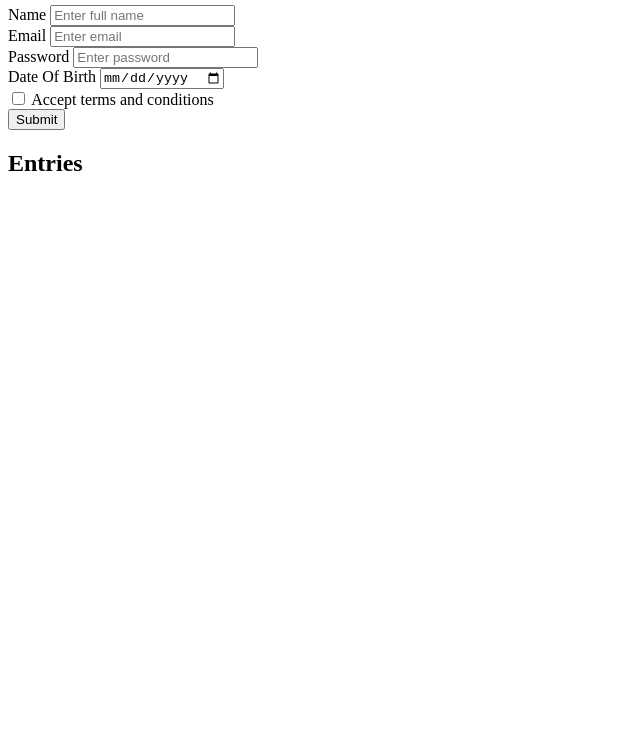
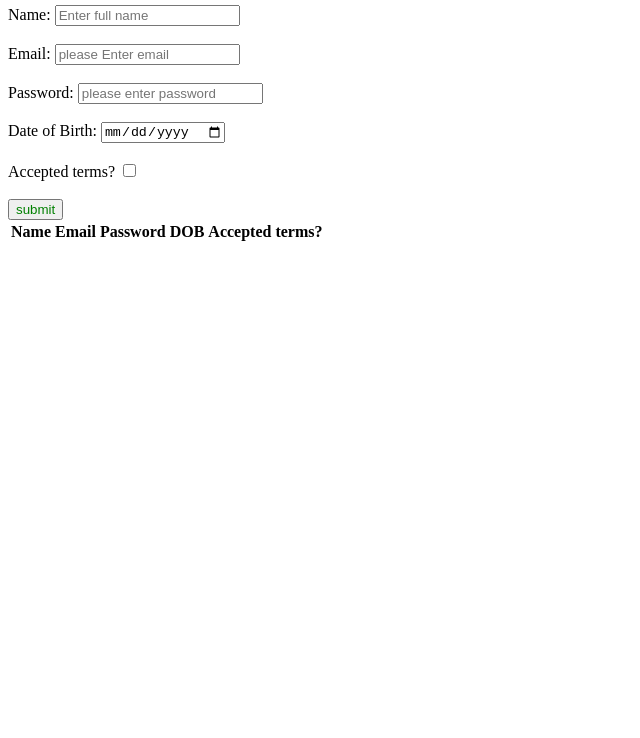
Before and after one commit to Balamaloth/wd101, a plain HTML site: page index.html in a window 1280 px wide. Shown: the part 62-800 px from the top of the page, without its empty margins (0-640 px from the left). Drawn offline with Linux system fonts and the light colour scheme.

Commit message:
Update index.html

```diff
--- a/index.html
+++ b/index.html
@@ -1,43 +1,46 @@
 <!DOCTYPE html>
-<html>
+<html lang="en">
 <head>
-    <title>Registration Form</title>
+  <meta charset="UTF-8">
+  <meta name="viewport" content="width=device-width, initial-scale=1.0">
+  <title>Registration form</title>
 </head>
-<body class="text-center">
-    <div class="container mx-auto max-w-lg">
-        <div class="bg-white px-6 pt-5 pb-5 shadow-xl ring-1 ring-gray-900/5 sm:mx-auto sm:max-w-lg sm:rounded-lg sm:px-10">
-            <h2 class="text-3xl text-auto font-bold leading-tight text-center">Registration Form</h2>
-            <div class="divide-y divide-gray-300/50 space-y-6 py-8 text-base leading-7 text-gray-600">
-                <form id="user-form">
-                    <div class="mb-5">
-                        <label for="name" class="block text-md font-medium leading-5 text-gray-700">Name</label>
-                        <input required type="text" id="name" name="name" class="bg-gray-100 rounded-lg shadow-md px-4 py-3 text-base leading-6 placeholder-gray-500 focus:outline-none focus:ring-pink-500 focus:border-pink-500" placeholder="Enter full name">
-                    </div>
-                    <div class="mb-5">
-                        <label for="email" class="block text-md font-medium leading-5 text-gray-700">Email</label>
-                        <input required type="email" id="email" name="email" class="bg-gray-100 rounded-lg shadow-md px-4 py-3 text-base leading-6 placeholder-gray-500 focus:outline-none focus:ring-pink-500 focus:border-pink-500" placeholder="Enter email">
-                    </div>
-                    <div class="mb-5">
-                        <label for="password" class="block text-md font-medium leading-5 text-gray-700">Password</label>
-                        <input required type="password" id="password" name="password" class="bg-gray-100 rounded-lg shadow-md px-4 py-3 text-base leading-6 placeholder-gray-500 focus:outline-none focus:ring-pink-500 focus:border-pink-500" placeholder="Enter password">
-                    </div>
-                    <div class="mb-5">
-                        <label for="dob" class="block text-md font-medium leading-5 text-gray-700">Date Of Birth</label>
-                        <input required type="date" id="dob" name="dob" class="bg-gray-100 rounded-lg shadow-md px-4 py-3 text-base leading-6 placeholder-gray-500 focus:outline-none focus:ring-pink-500 focus:border-pink-500">
-                    </div>
-                    <div class="mb-5">
-                        <input type="checkbox" id="accept-terms" name="accept-terms" class="bg-green-100 rounded-lg shadow-md px-4 py-3 text-base leading-6 focus:outline-none focus:ring-pink-500 focus:border-pink-500">
-                        <label for="accept-terms" class="inline-block text-md font-medium leading-5 text-gray-700">Accept terms and conditions</label>
-                    </div>
-                    <button type="submit" class="w-full rounded-lg shadow-lg px-8 py-4 bg-green-500 text-white hover:bg-green-400 focus:outline-none focus:ring focus:ring-green-400 transition duration-200">Submit</button>
-                </form>
-            </div>
-        </div>
-        <div class="bg-white mt-5 pt-10 pb-8 shadow-xl rounded-lg">
-            <h2 class="text-3xl text-center font-bold leading-tight">Entries</h2>
-            <div class="divide-y divide-gray-300/5" id="user-entries"></div>
-        </div>
-    </div>
-    <script src="index.js"></script>
+<body>
+  <h2>Registration form</h2>
+  <form id="registrationForm">
+    <label for="name">Name:</label>
+    <input type="text" id="name" required placeholder="Enter full name"><br><br>
+
+    <label for="email">Email:</label>
+    <input type="email" id="email" required placeholder="please Enter email"><br><br>
+
+    <label for="password">Password:</label>
+    <input type="password" id="password" required placeholder="please enter password"><br><br>
+
+    <label for="dob">Date of Birth:</label>
+    <input type="date" id="dob" required placeholder="please enter DOB"><br><br>
+
+    <label for="terms">Accepted terms?</label>
+    <input type="checkbox" id="terms" required><br><br>
+
+
+    <button style="color: green;">submit</button>
+  </form>
+
+  <table id="userTable">
+    <thead>
+      <tr>
+        <th>Name</th>
+        <th>Email</th>
+        <th>Password</th>
+        <th>DOB</th>
+        <th>Accepted terms?</th>
+      </tr>
+    </thead>
+    <tbody id="userList">
+    </tbody>
+  </table>
+
+  <script src="bala.js"></script>
 </body>
 </html>
```
